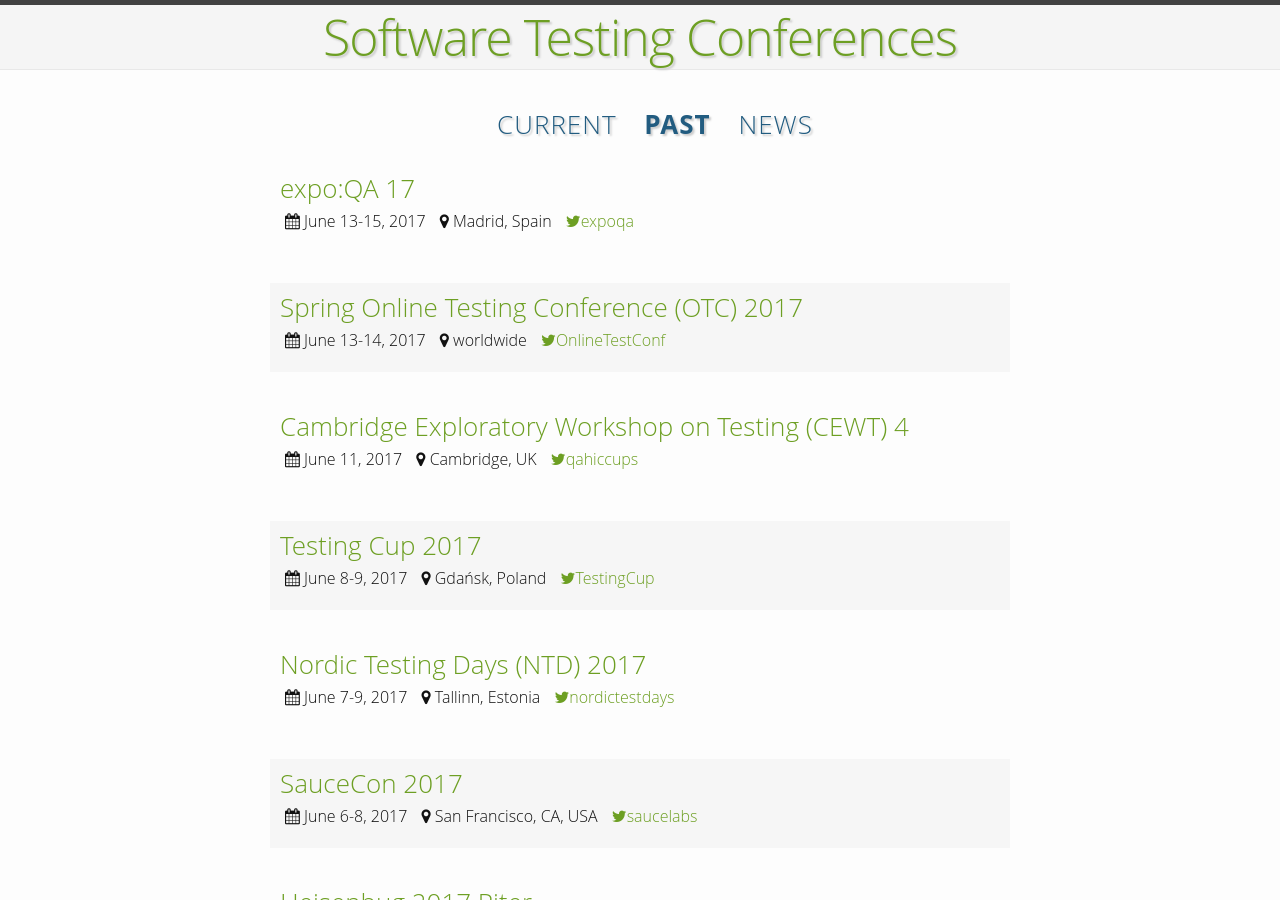
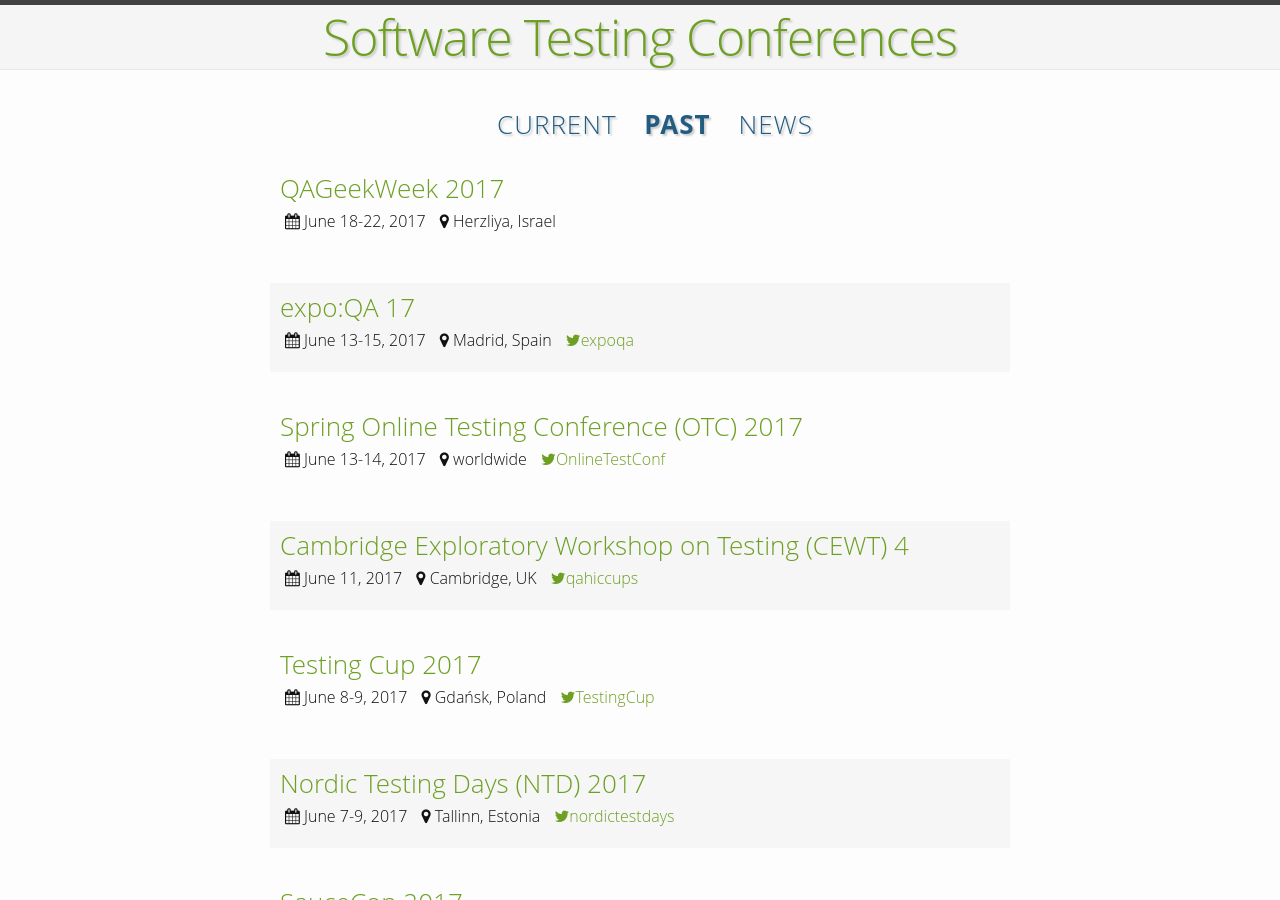
Before and after one commit to TestingConferences/testingconferences.github.io, a Jekyll site: the page built from past.html, in a window 1280 px wide and 900 px high. Built offline with Jekyll 4.4.1, drawn with Linux system fonts in a browser that asks for light colours.

Commit message:
Update past.yml

```diff
--- a/_data/past.yml
+++ b/_data/past.yml
@@ -1,9 +1,13 @@
+- name: QAGeekWeek 2017
+  location: Herzliya, Israel
+  dates: "June 18-22, 2017"
+  url: http://devgeekweek.jbh.co.il/learning-track/qa-geekweek/
+
 - name: expo:QA 17
   location: Madrid, Spain
   dates: "June 13-15, 2017"
   url: http://www.expoqa.com/
   twitter: expoqa
-  status: Registration is open
 
 - name: Spring Online Testing Conference (OTC) 2017
   location: worldwide
```
